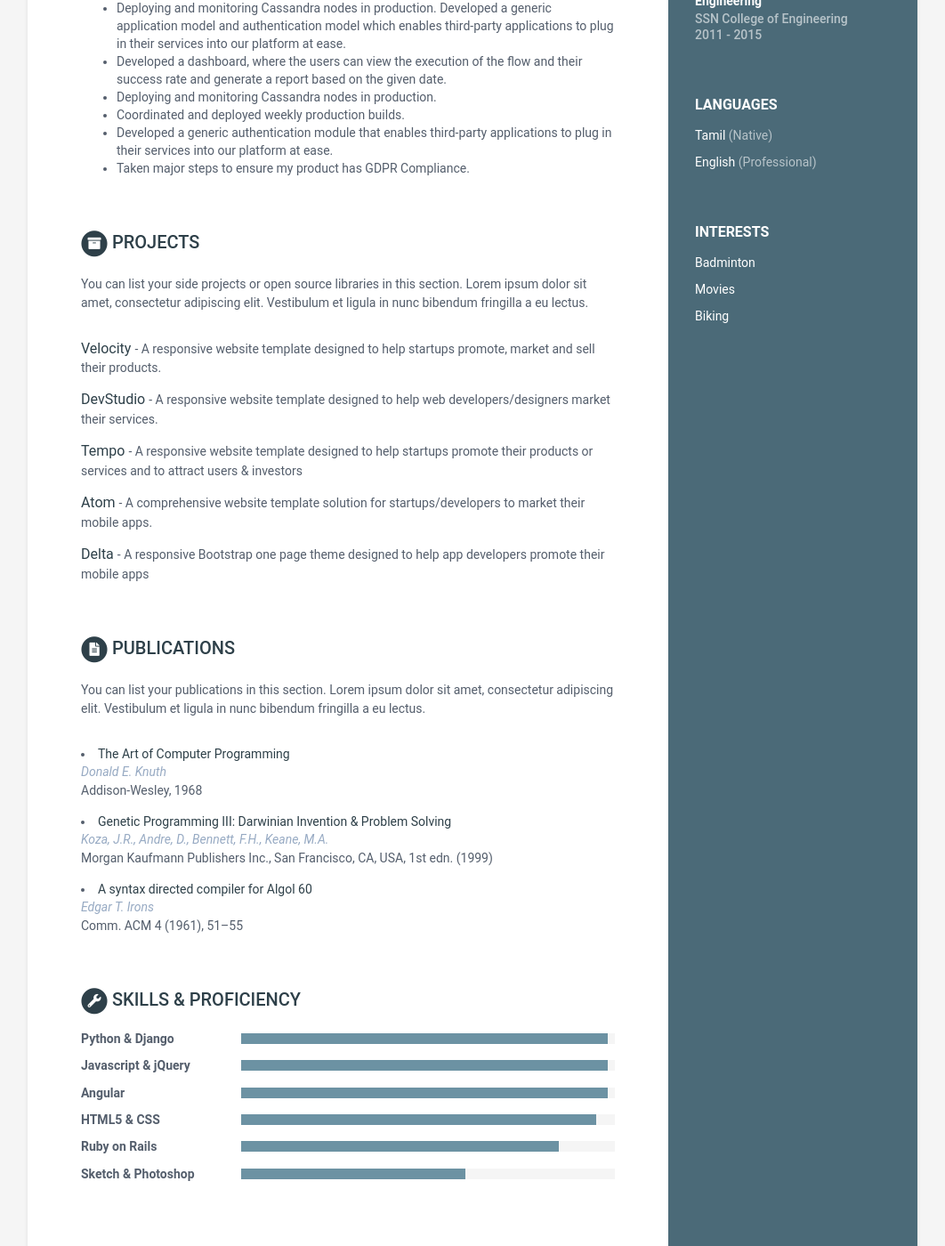
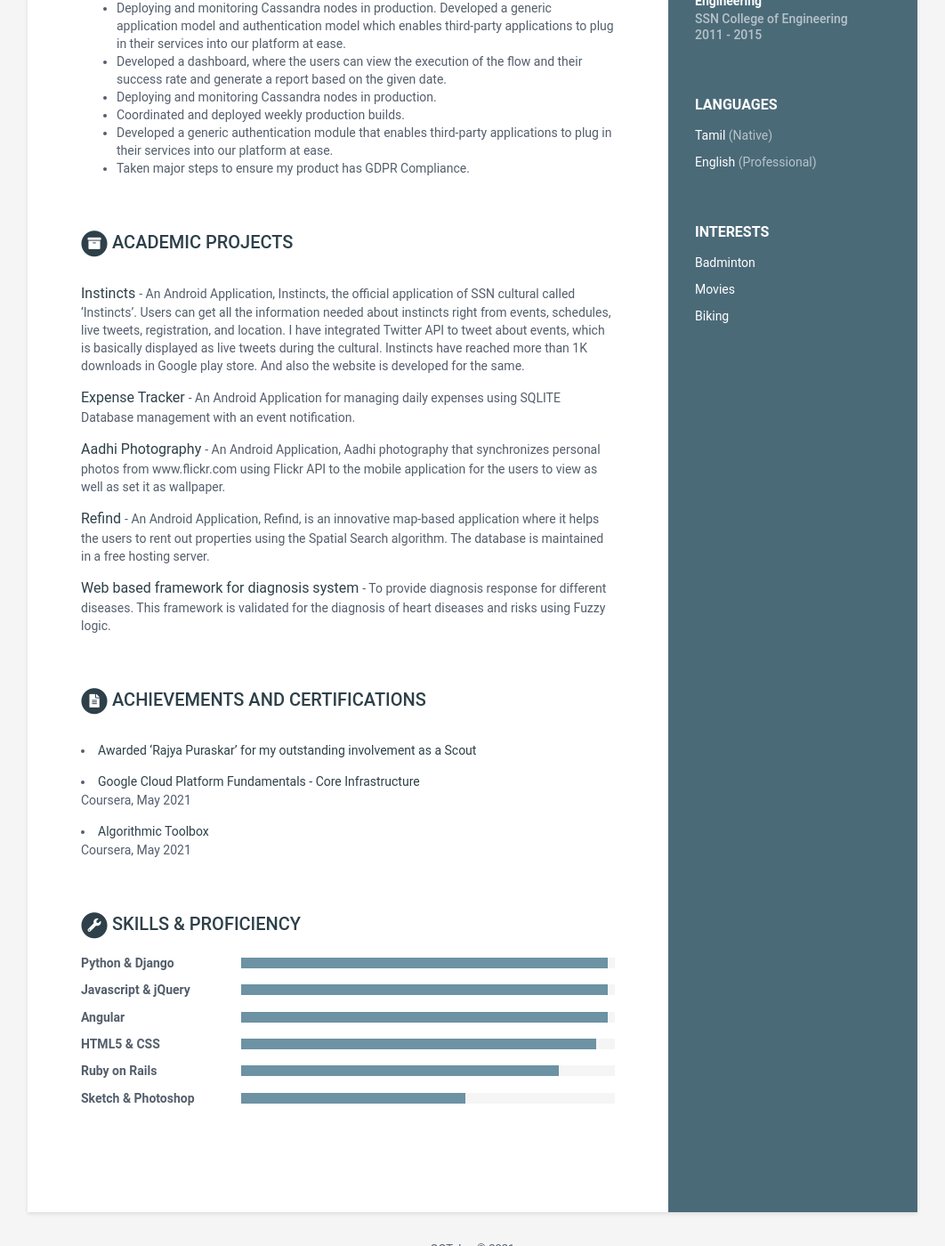
Before and after one commit to KaviarasuSakthivadivel/kaviarasusakthivadivel.github.io, a Jekyll site: the page built from index.html, in a window 1280 px wide and 1400 px high, scrolled down 768 px. Shown: the whole window at 89% size, without its empty margins (109-1171 px from the left). Built offline with Jekyll 4.4.1, drawn with Linux system fonts in a browser that asks for light colours.

Commit message:
Publications and certificates changed.

```diff
--- a/_data/data.yml
+++ b/_data/data.yml
@@ -86,53 +86,50 @@ experiences:
           - Developed a generic authentication module that enables third-party applications to plug in their services into our platform at ease.
           - Taken major steps to ensure my product has GDPR Compliance.
 projects:
-    title: Projects
+    title: Academic Projects
     intro: >
-      You can list your side projects or open source libraries in this
-      section. Lorem ipsum dolor sit amet, consectetur adipiscing elit.
-      Vestibulum et ligula in nunc bibendum fringilla a eu lectus.
+
     assignments:
-      - title: Velocity
+      - title: Instincts
         link: "#hook"
-        tagline: "A responsive website template designed to help startups promote, market and sell their products."
+        tagline: "An Android Application, Instincts, the official application of SSN cultural called ‘Instincts’.
+        Users can get all the information needed about instincts right from events, schedules, live tweets, registration, and location.
+        I have integrated Twitter API to tweet about events, which is basically displayed as live tweets during the cultural.
+        Instincts have reached more than 1K downloads in Google play store. And also the website is developed for the same."
 
-      - title: DevStudio
+      - title: Expense Tracker
         link: "#"
-        tagline: "A responsive website template designed to help web developers/designers market their services."
+        tagline: "An Android Application for managing daily expenses using SQLITE Database management with an event notification."
 
-      - title: Tempo
+      - title: Aadhi Photography
         link: "#"
-        tagline: "A responsive website template designed to help startups promote their products or services and to attract users &amp; investors"
+        tagline: "An Android Application, Aadhi photography that synchronizes personal photos from www.flickr.com using Flickr API to the mobile application for the users to view as well as set it as wallpaper."
 
-      - title: Atom
+      - title: Refind
         link: "#"
-        tagline: "A comprehensive website template solution for startups/developers to market their mobile apps."
+        tagline: "An Android Application, Refind, is an innovative map-based application where it helps the users to rent out properties using the Spatial Search algorithm. The database is maintained in a free hosting server."
 
-      - title: Delta
+      - title: Web based framework for diagnosis system
         link: "#"
-        tagline: "A responsive Bootstrap one page theme designed to help app developers promote their mobile apps"
+        tagline: "To provide diagnosis response for different diseases. This framework is validated for the diagnosis of heart diseases and risks using Fuzzy logic."
 
 publications:
-    title: Publications
+    title: ACHIEVEMENTS AND CERTIFICATIONS
     intro: |
-      You can list your publications in this section. Lorem ipsum dolor sit
-      amet, consectetur adipiscing elit. Vestibulum et ligula in nunc
-      bibendum fringilla a eu lectus.
+
     papers:
-      - title: The Art of Computer Programming
+      - title: Awarded ‘Rajya Puraskar’ for my outstanding involvement as a Scout
         link: "#"
-        authors: Donald E. Knuth
-        conference: Addison-Wesley, 1968
 
-      - title: "Genetic Programming III: Darwinian Invention &amp; Problem Solving"
-        link: "#"
-        authors: Koza, J.R., Andre, D., Bennett, F.H., Keane, M.A.
-        conference: "Morgan Kaufmann Publishers Inc., San Francisco, CA, USA, 1st edn. (1999)"
+      - title: Google Cloud Platform Fundamentals - Core Infrastructure
+        link: "https://www.coursera.org/account/accomplishments/certificate/433FT7RDJV8F"
+        # authors: Coursera
+        conference: "Coursera, May 2021"
 
-      - title: A syntax directed compiler for Algol 60
-        link: "#"
-        authors: Edgar T. Irons
-        conference: "Comm. ACM 4 (1961), 51–55"
+      - title: Algorithmic Toolbox
+        link: "https://www.coursera.org/account/accomplishments/certificate/NH77JQR6X9P9"
+        # authors: Coursera
+        conference: "Coursera, May 2021"
 
 skills:
     title: Skills &amp; Proficiency
```
Also changed, not shown: README.md.
